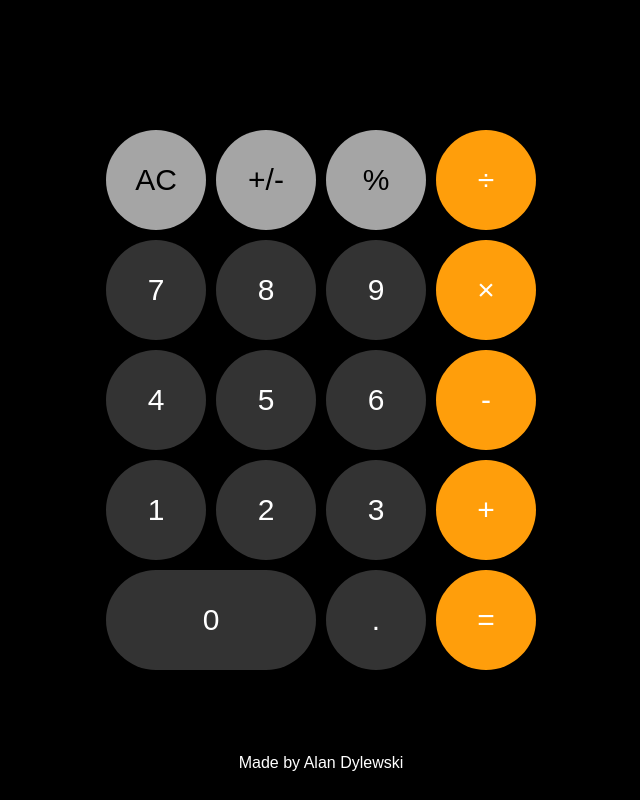
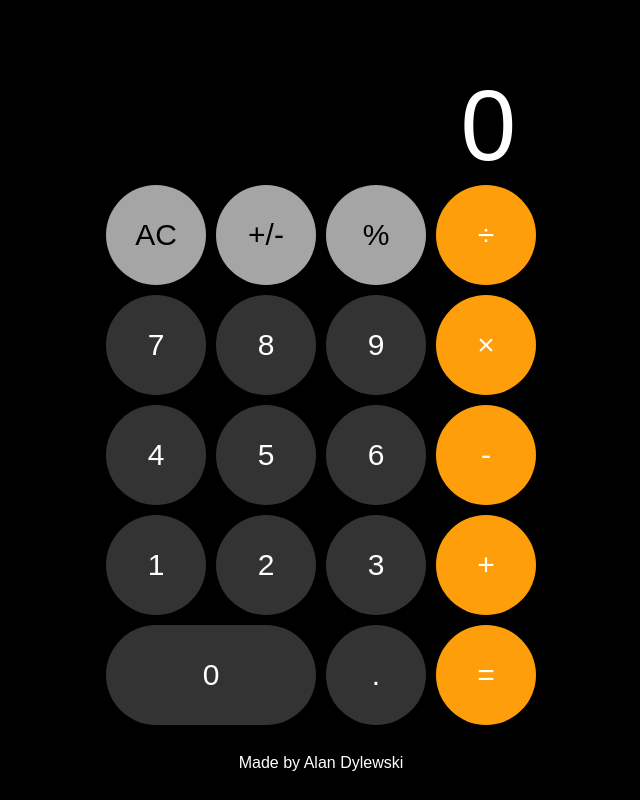
Before and after one commit to dylewskii/calculator-odin, a plain HTML site: page index.html in a window 1280 px wide. Shown: the whole page, without its empty margins (319-959 px from the left). Drawn offline with Linux system fonts and the light colour scheme.

Commit message:
add output screen

```diff
--- a/index.html
+++ b/index.html
@@ -9,6 +9,7 @@
 </head>
 <body>
     <div class="grid-container">
+        <div class="output-screen"><p id="result">0</p></div>
         <button class="grid-item grid-item-01 light-grey"><p>AC</p></button>
         <button class="grid-item grid-item-02 light-grey"><p>+/-</p></button>
         <button class="grid-item grid-item-03 light-grey"><p>%</p></button>
--- a/styles.css
+++ b/styles.css
@@ -66,6 +66,25 @@ body {
     place-items: center;
 }
 
+.output-screen {
+    display: flex;
+    width: 430px;
+    height: 100px;
+    grid-column: span 4;
+    border-radius: 50px;
+    color: white;
+    justify-content: flex-end;
+    align-content: flex-end;
+}
+
+.output-screen p {
+    justify-self: flex-end;
+    align-self: flex-end;
+    font-size: 100px;
+    font-family: Arial, Helvetica, sans-serif;
+    margin-right: 20px;
+}
+
 .grid-item {
     width: 100px;
     height: 100px;
@@ -80,6 +99,12 @@ body {
     margin: 0;
     font-size: 30px;
     font-family: Arial, Helvetica, sans-serif;
+}
+
+.grid-item-0 {
+    width: 210px;
+    grid-column: span 2;
+    border-radius: 50px
 }
 
 /* COLORS */
@@ -99,12 +124,6 @@ body {
     color: white;
 }
 
-
-.grid-item-0 {
-    width: 210px;
-    grid-column: span 2;
-    border-radius: 50px
-}
 
 /* BUTTONS */
 
```
